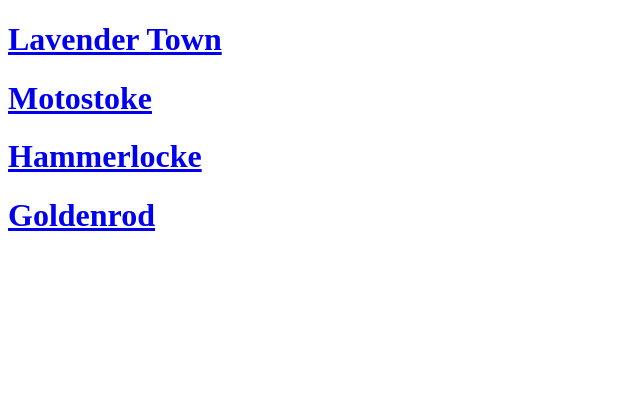
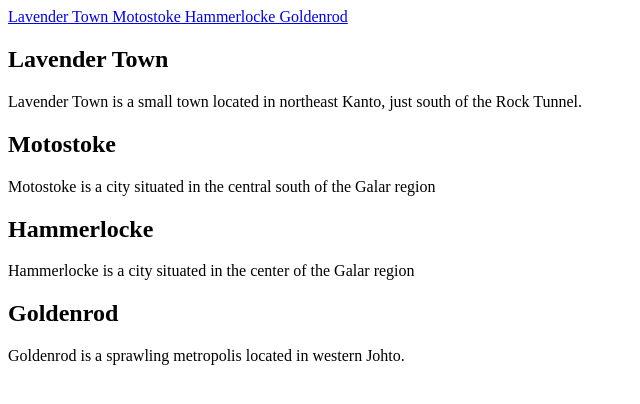
Before and after one commit to KariSmith/simple-travel-site, a plain HTML site: page index.html in a window 1280 px wide. Shown: the whole page, without its empty margins (0-640 px from the left). Drawn offline with Linux system fonts and the light colour scheme.

Commit message:
Flushed out index page

```diff
--- a/index.html
+++ b/index.html
@@ -6,10 +6,15 @@
        <title>Pokemon Cities</title>
 </head>
 <body>
-    <nav><a href="cityimages.html"></nav>
+<nav><a href="cityimages.html">Lavender Town Motostoke Hammerlocke Goldenrod</a>
     <h1>Lavender Town</h1>
+        <p>Lavender Town is a small town located in northeast Kanto, just south of the Rock Tunnel.</p>
     <h1>Motostoke</h1>
+        <p>Motostoke is a city situated in the central south of the Galar region</p>
     <h1>Hammerlocke</h1>
+        <p>Hammerlocke is a city situated in the center of the Galar region</p>
     <h1>Goldenrod</h1>
+        <p>Goldenrod is a sprawling metropolis located in western Johto.</p>
+</nav>
 </body>
 </html>
```
